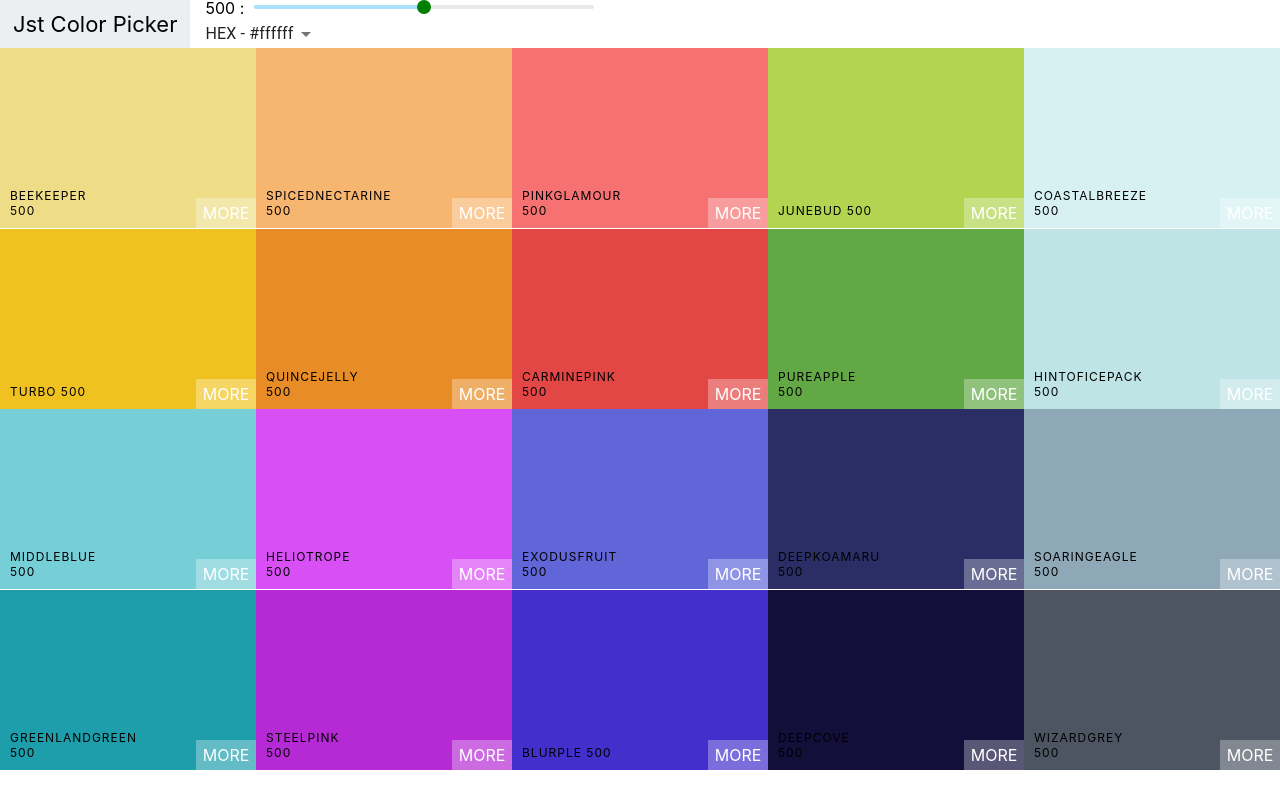
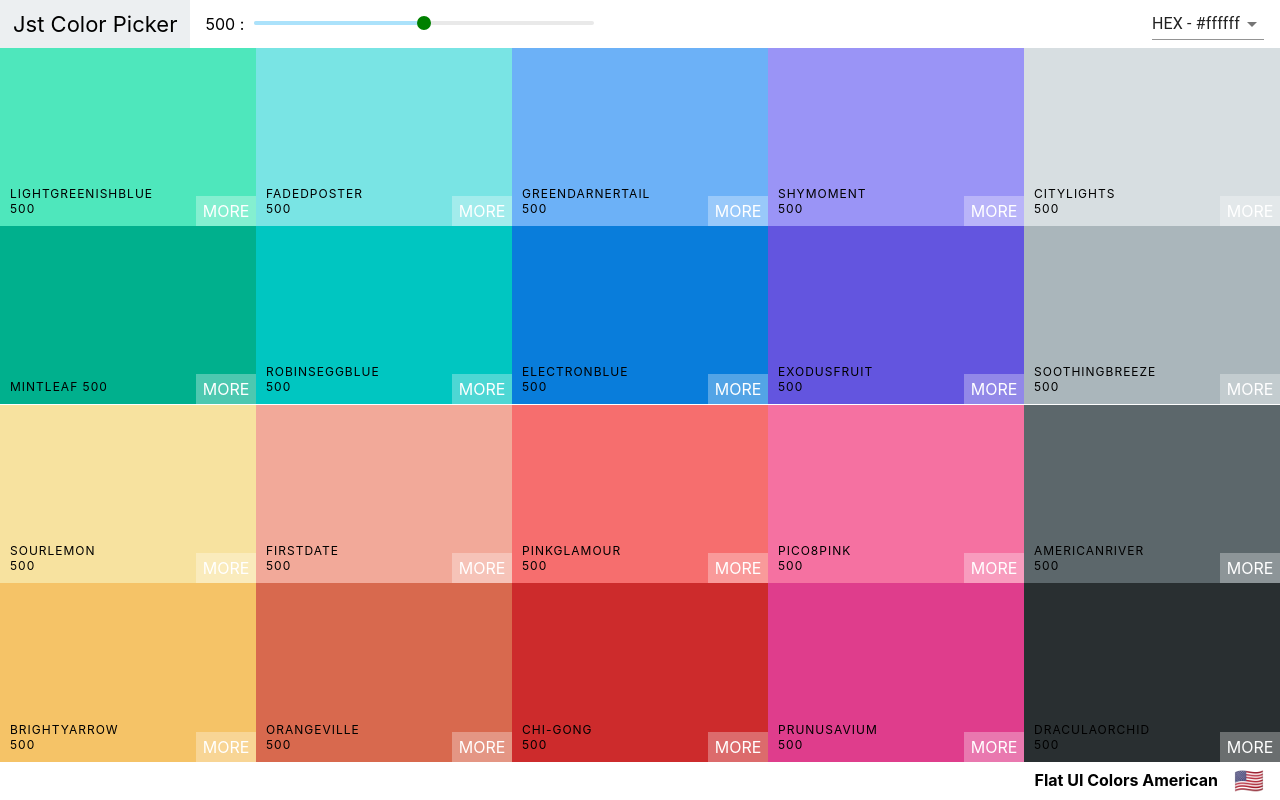
Before and after one commit to thelovedhimaan/ReactColors, a React (Create React App) app: page /palette/flat-ui-colors-american in a window 1280 px wide. Built offline with nearby package versions, Linux system fonts and the light colour scheme.

Commit message:
added palette list

```diff
--- a/package.json
+++ b/package.json
@@ -4,6 +4,7 @@
   "private": true,
   "dependencies": {
     "@material-ui/core": "^4.11.0",
+    "@material-ui/icons": "^4.9.1",
     "@testing-library/jest-dom": "^4.2.4",
     "@testing-library/react": "^9.5.0",
     "@testing-library/user-event": "^7.2.1",
@@ -12,6 +13,8 @@
     "react": "^16.13.1",
     "react-copy-to-clipboard": "^5.0.2",
     "react-dom": "^16.13.1",
+    "react-router": "^5.2.0",
+    "react-router-dom": "^5.2.0",
     "react-scripts": "3.4.3"
   },
   "scripts": {
--- a/src/App.js
+++ b/src/App.js
@@ -1,13 +1,41 @@
 import React, { Component } from 'react';
+import { Switch, Route } from 'react-router-dom';
 import Palette from './Palette';
+import PalleteList from './PaletteList';
 import { generatePalette } from './colorHelper';
 import seedColors from './seedColors';
+import PaletteList from './PaletteList';
 class App extends Component {
+   findPalette(id) {
+      return seedColors.find(function (palette) {
+         return palette.id === id;
+      });
+   }
    render() {
       return (
-         <div>
-            <Palette palette={generatePalette(seedColors[4])} />
-         </div>
+         <Switch>
+            <Route
+               exact
+               path="/"
+               render={() => <PaletteList palettes={seedColors} />}
+            />
+            <Route
+               exact
+               path="/palette/:id"
+               render={(routeProps) => (
+                  <Palette
+                     palette={generatePalette(
+                        this.findPalette(routeProps.match.params.id)
+                     )}
+                  />
+               )}
+            />
+            <Route exact path="/" />
+         </Switch>
+
+         //  <div>
+         //     <Palette palette={generatePalette(seedColors[4])} />
+         //  </div>
       );
    }
 }
--- a/src/Navbar.css
+++ b/src/Navbar.css
@@ -39,3 +39,7 @@ div .rc-slider-handle :hover {
    outline: none;
    border: 5px solid green;
 }
+.select-container {
+   margin-left: auto;
+   margin-right: 1rem;
+}
--- a/src/Navbar.js
+++ b/src/Navbar.js
@@ -1,18 +1,25 @@
 import React, { Component } from 'react';
+import { Link } from 'react-router-dom';
 import Slider from 'rc-slider';
 import Select from '@material-ui/core/Select';
 import MenuItem from '@material-ui/core/MenuItem';
 import 'rc-slider/assets/index.css';
 import './Navbar.css';
+import Snackbar from '@material-ui/core/Snackbar';
+import CloseIcon from '@material-ui/icons/Close';
+import IconButton from '@material-ui/core/IconButton';
 
 export default class Navbar extends Component {
    constructor(props) {
       super(props);
-      this.state = { format: 'hex' };
+      this.state = { format: 'hex', open: false };
    }
    handleChange = (evt) => {
-      this.setState({ format: evt.target.value });
+      this.setState({ format: evt.target.value, open: true });
       this.props.handleChange(evt.target.value);
+   };
+   closeSnackbar = () => {
+      this.setState({ open: false });
    };
    render() {
       const { level, changeLevel, handleChange } = this.props;
@@ -20,7 +27,7 @@ export default class Navbar extends Component {
       return (
          <header className="Navbar">
             <div className="logo">
-               <a href="#">Jst Color Picker</a>
+               <Link to="/">Jst Color Picker</Link>
             </div>
             <div className="slider-container">
                <span>{level} :</span>
@@ -33,6 +40,7 @@ export default class Navbar extends Component {
                      onAfterChange={changeLevel}
                   />
                </div>
+            </div>
             <div className="select-container">
                <Select value={format} onChange={this.handleChange}>
                   <MenuItem value="hex">HEX - #ffffff</MenuItem>
@@ -42,7 +50,30 @@ export default class Navbar extends Component {
                   </MenuItem>
                </Select>
             </div>
-            </div>
+            <Snackbar
+               anchorOrigin={{ vertical: 'bottom', horizontal: 'left' }}
+               open={this.state.open}
+               autoHideDuration={3000}
+               message={
+                  <span id="message-id">
+                     Format changed.... {format.toUpperCase()}
+                  </span>
+               }
+               ContentProps={{
+                  'aria-describedby': 'message-id',
+               }}
+               onClose={this.closeSnackbar}
+               action={[
+                  <IconButton
+                     onClick={this.closeSnackbar}
+                     color="inherit"
+                     key="close"
+                     aria-label="close"
+                  >
+                     <CloseIcon />
+                  </IconButton>,
+               ]}
+            />
          </header>
       );
    }
--- a/src/Palette.css
+++ b/src/Palette.css
@@ -1,6 +1,20 @@
 .Palette {
    height: 100vh;
+   display: flex;
+   flex-direction: column;
 }
 .Palette-colors {
    height: 90%;
 }
+.palette-footer {
+   height: 5vh;
+   background-color: white;
+   display: flex;
+   align-items: center;
+   justify-content: flex-end;
+   font-weight: bold;
+}
+.emoji {
+   font-size: 1.5rem;
+   margin: 1rem;
+}
--- a/src/Palette.js
+++ b/src/Palette.js
@@ -15,10 +15,14 @@ class Palette extends Component {
       this.setState({ format: val });
    };
    render() {
-      const { colors } = this.props.palette;
+      const { colors, paletteName, emoji } = this.props.palette;
       const { level, format } = this.state;
       const colorBoxes = colors[level].map((color) => (
-         <ColorBox background={color[format]} name={color.name} />
+         <ColorBox
+            background={color[format]}
+            name={color.name}
+            key={color.id}
+         />
       ));
       return (
          <div className="Palette">
@@ -28,6 +32,11 @@ class Palette extends Component {
                handleChange={this.changeFormat}
             />
             <div className="Palette-colors">{colorBoxes}</div>
+
+            <footer className="palette-footer">
+               {paletteName}
+               <span className="emoji">{emoji}</span>
+            </footer>
          </div>
       );
    }
--- /dev/null
+++ b/src/PaletteList.js
@@ -0,0 +1,17 @@
+import React, { Component } from 'react';
+import { Link } from 'react-router-dom';
+export default class PaletteList extends Component {
+   render() {
+      const { palettes } = this.props;
+      return (
+         <div>
+            <h1>Color Codes</h1>
+            {palettes.map((palette) => (
+               <Link to={`/palette/${palette.id}`}>
+                  <p> {palette.paletteName}</p>
+               </Link>
+            ))}
+         </div>
+      );
+   }
+}
--- a/src/index.js
+++ b/src/index.js
@@ -1,14 +1,18 @@
 import React from 'react';
 import ReactDOM from 'react-dom';
+import { BrowserRouter } from 'react-router-dom';
+
 import './index.css';
 import App from './App';
 import * as serviceWorker from './serviceWorker';
 
 ReactDOM.render(
-  <React.StrictMode>
-    <App />
-  </React.StrictMode>,
-  document.getElementById('root')
+   <React.StrictMode>
+      <BrowserRouter>
+         <App />
+      </BrowserRouter>
+   </React.StrictMode>,
+   document.getElementById('root')
 );
 
 // If you want your app to work offline and load faster, you can change
```
Also changed, not shown: 1 other file (tests, documents, lock files or other folders). Lines whose indentation alone changed are shown as unchanged.
